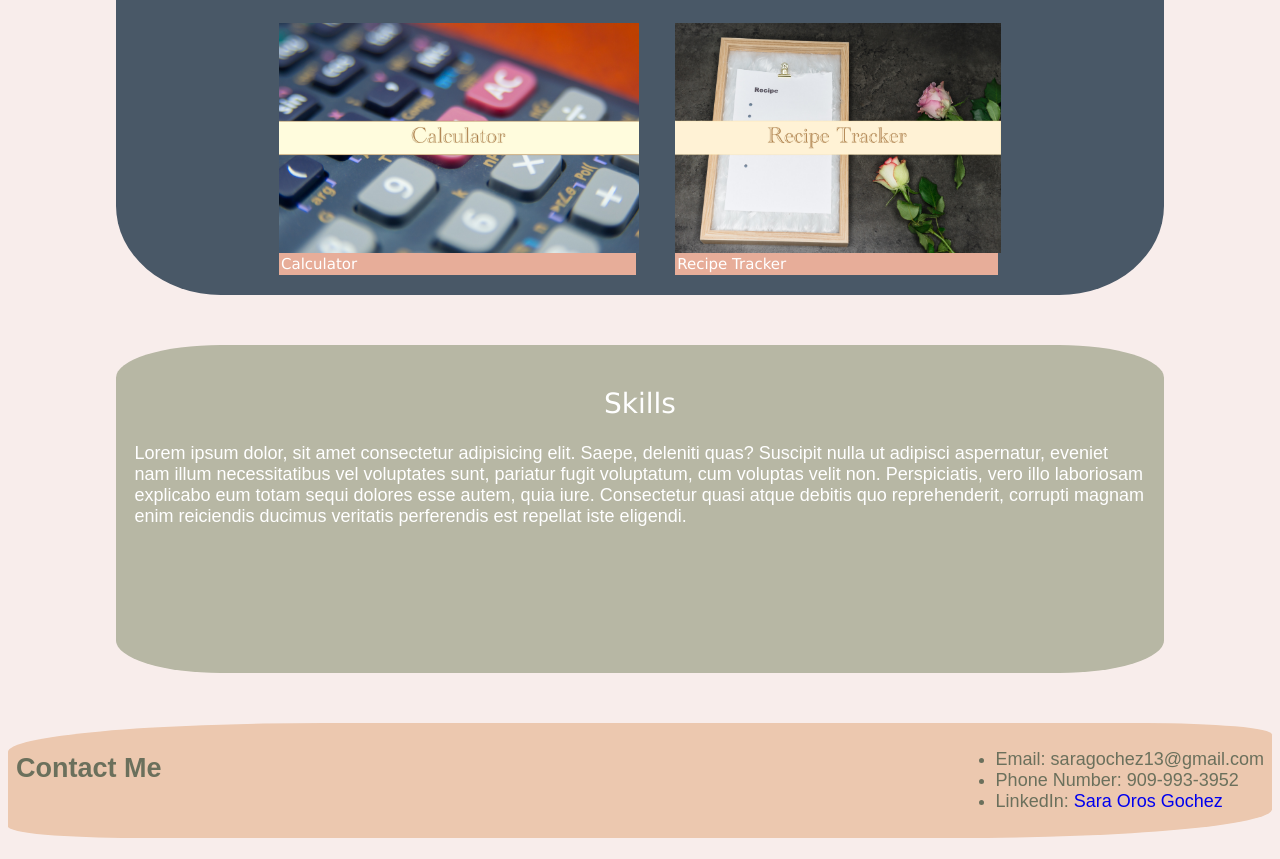
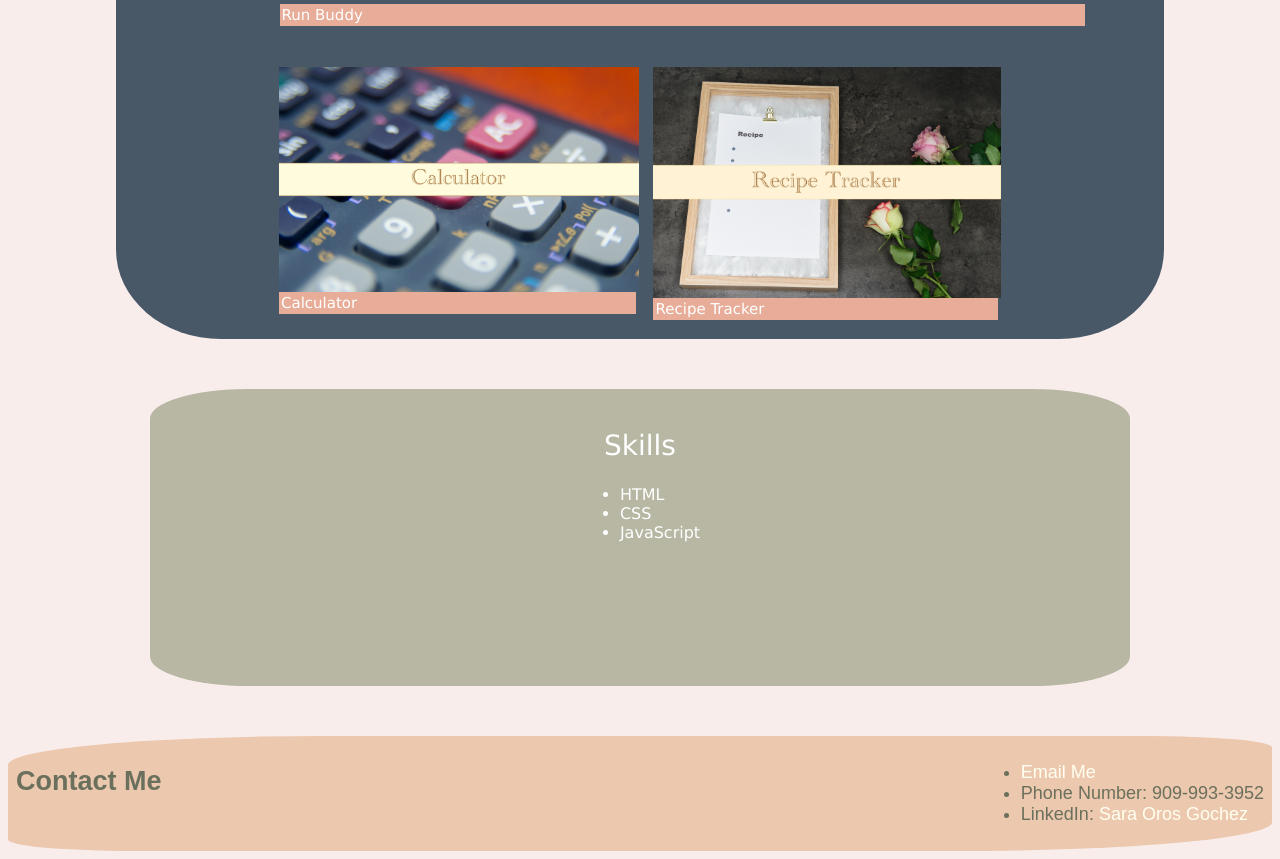
Before and after one commit to saraoros/sara-oros-personal-portfolio, a plain HTML site: page index.html in a window 1280 px wide. Shown: the part 1390-2249 px from the top of the page. Drawn offline with Linux system fonts and the light colour scheme.

Commit message:
added final touches of to skills and about me sections

```diff
--- a/assets/css/style.css
+++ b/assets/css/style.css
@@ -103,17 +103,21 @@ header h1 {
 }
 
 #about-my-skills {
-  align-items: flex-start;
-  justify-items: center;
-  width: 80%;
+
+  font-family: Verdana, Tahoma, sans-serif;
+  width: 75%;
   height: 50%;
   margin: 50px auto;
   padding-bottom: 10vw;
   color: #fff;
-  font-size: 18px;
+  font-size: 16px;
   line-height: normal;
   background-color: #b7b7a4;
   border-radius: 10%;
+}
+
+#about-me {
+  text-align: center;
 }
 
 section h2 {
@@ -145,7 +149,6 @@ section h2 {
   justify-items: center;
   flex: 2 2 100px;
   max-width: 100%;
-  height: 230px;
 }
 
 .project-one-img {
@@ -182,7 +185,7 @@ figure {
 .recipe-tracker {
   display: grid;
   border-spacing: 0;
-  max-width: 45%;
+  max-width: 48%;
   margin: auto;
   float: right;
   width: 20em;
@@ -230,6 +233,7 @@ figcaption {
 .footer a {
   font-size: 18px;
   text-decoration: none;
+  color:ivory;
 }
 
 @media only screen and (min-width: 780px) {
--- a/index.html
+++ b/index.html
@@ -35,12 +35,17 @@
     </section>
 
     <section>
-      <div id="about-my-skills" class="sections">
-        <h2>About Me</h2>
-        <p>
-          Hello, my name is Sara Oros. I am currently located in sunny Southern California where I was born although with my husband.
-          After many years as a missionary and being in the optical field, I decided to challenge myself into learning a new
-          skill, coding. I have grown to love coding and I look forward to starting a new career in it.</p>
+      <div id="about-me">
+        <div id="about-my-skills" class="sections">
+          <h2>About Me</h2>
+          <p>Hello, my name is Sara Oros.</p>
+            I am currently located in sunny Southern California where I was born and raised.
+            I am currently enrolled in the University of Mionnesota Full Stack Web Developer
+            Bootcamp and is set to graduate in June 2022. After many years as a missionary and
+            being in the optical field, I decided to challenge myself into learning a new skill, coding.
+            I have absolutely grown to love coding and I look forward to starting a new career in the field soon.
+          </p>
+        </div>
       </div>
     </section>
 
@@ -48,7 +53,6 @@
       <div id="my-projects" class="sections">
         <h2>Projects</h2>
         <figure class="run-buddy">
-
           <a class="hover-run" href="https://github.com/saraoros/run-buddy">
             <img
               class="project-one-img"
@@ -89,17 +93,15 @@
     </section>
 
     <section>
-      <div id="about-my-skills" class="sections">
-        <h2>Skills</h2>
-        <p>
-          Lorem ipsum dolor, sit amet consectetur adipisicing elit. Saepe,
-          deleniti quas? Suscipit nulla ut adipisci aspernatur, eveniet nam
-          illum necessitatibus vel voluptates sunt, pariatur fugit voluptatum,
-          cum voluptas velit non. Perspiciatis, vero illo laboriosam explicabo
-          eum totam sequi dolores esse autem, quia iure. Consectetur quasi atque
-          debitis quo reprehenderit, corrupti magnam enim reiciendis ducimus
-          veritatis perferendis est repellat iste eligendi.
-        </p>
+      <div id="my-skills">
+        <div id="about-my-skills" class="sections">
+          <h2>Skills</h2>
+          <ul>
+            <li>HTML</li>
+            <li>CSS</li>
+            <li>JavaScript</li>
+          </ul>
+        </div>
       </div>
     </section>
 
@@ -107,13 +109,12 @@
       <div id="contact-me" class="footer">
         <h2>Contact Me</h2>
         <ul>
-          <li>Email: saragochez13@gmail.com</li>
+          <li><a href="mailto:saragochez13@gmail.com">Email Me</a></li>
           <li>Phone Number: 909-993-3952</li>
           <li>
             LinkedIn:
-            <a href="https://www.linkedin.com/in/sara-oros-gochez-34a52677/"
-              >Sara Oros Gochez</a
-            >
+            <a href="https://www.linkedin.com/in/sara-oros-gochez-34a52677/">
+              Sara Oros Gochez</a>
           </li>
         </ul>
       </div>
```
